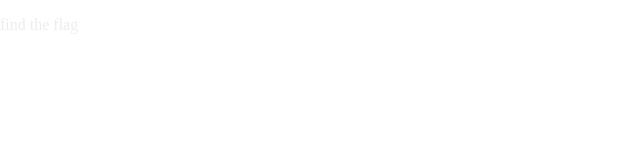
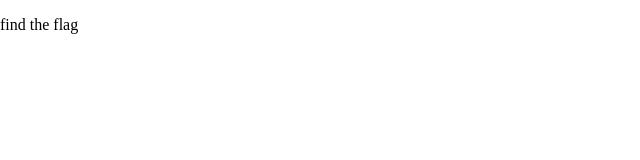
Before and after one commit to MOHAMEDHANIFAHARISH/vault-page, a plain HTML site: page Final Vault/hefcbuycbwycbwycbwubcywbcibiycbflag=1hbchyfiuhuygyug5rcy7h6g656h88jh5ihbvihfvbkwhrvbihrvbweitphvbe.html in a window 1280 px wide. Shown: the whole page, without its empty margins (0-640 px from the left). Drawn offline with Linux system fonts and the light colour scheme.

Commit message:
first commit

```diff
--- a/Final Vault/hefcbuycbwycbwycbwubcywbcibiycbflag=1hbchyfiuhuygyug5rcy7h6g656h88jh5ihbvihfvbkwhrvbihrvbweitphvbe.html
+++ b/Final Vault/hefcbuycbwycbwycbwubcywbcibiycbflag=1hbchyfiuhuygyug5rcy7h6g656h88jh5ihbvihfvbkwhrvbihrvbweitphvbe.html
@@ -18,7 +18,7 @@
             p{
                 position: absolute;
                 top: 0%;
-                color: rgb(237, 237, 237);
+                color: rgb(0, 0, 0);
             }
     </style>
 </head>
```
